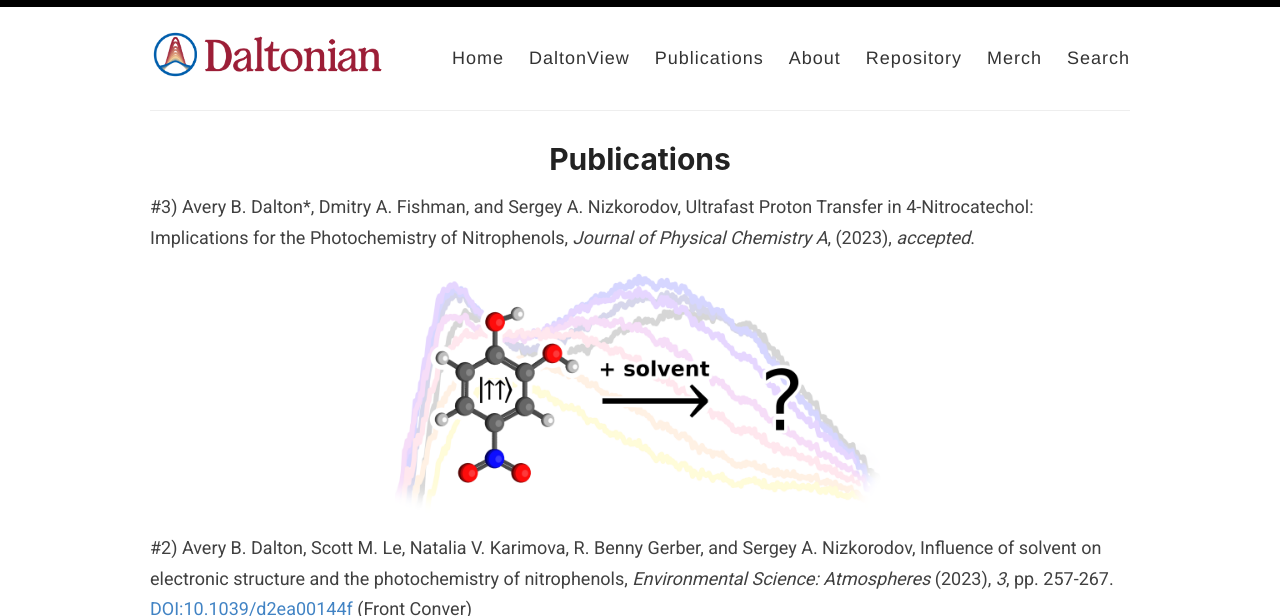
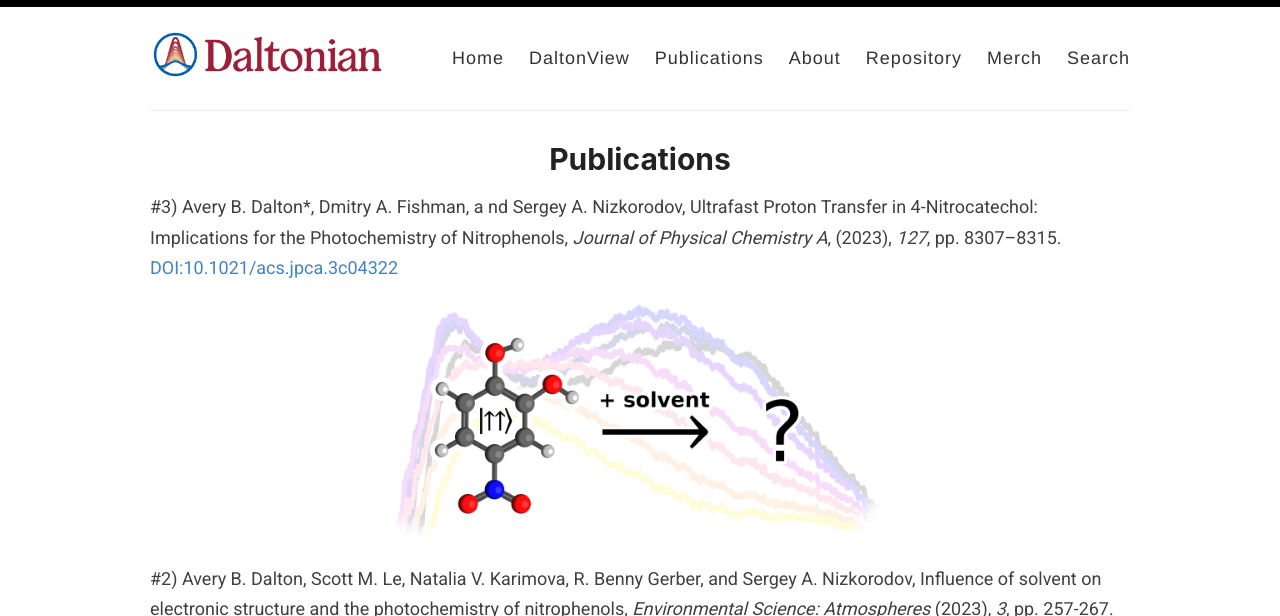
Before and after one commit to yreva/daltonian.co, a Jekyll site: the page built from _pages/publications.md, in a window 1280 px wide and 900 px high, cut to the strip 0-616 px from the top of the window. Built offline with Jekyll 4.4.1, drawn with Linux system fonts in a browser that asks for light colours.

Commit message:
update publications

```diff
--- a/_pages/publications.md
+++ b/_pages/publications.md
@@ -3,7 +3,7 @@ layout: page
 title: Publications
 permalink: /publications/
 ---
-#3) Avery B. Dalton\*, Dmitry A. Fishman, and Sergey A. Nizkorodov, Ultrafast Proton Transfer in 4-Nitrocatechol: Implications for the Photochemistry of Nitrophenols, *Journal of Physical Chemistry A*, (2023), *accepted*.
+#3) Avery B. Dalton\*, Dmitry A. Fishman, a nd Sergey A. Nizkorodov, Ultrafast Proton Transfer in 4-Nitrocatechol: Implications for the Photochemistry of Nitrophenols, *Journal of Physical Chemistry A*, (2023), *127*, pp. 8307–8315. [DOI:10.1021/acs.jpca.3c04322](https://doi.org/10.1021/acs.jpca.3c04322)
 
 <img src="https://raw.githubusercontent.com/yreva/daltonian.co/main/images/TOC_1.png" width=500 align='middle'/>
 
```
